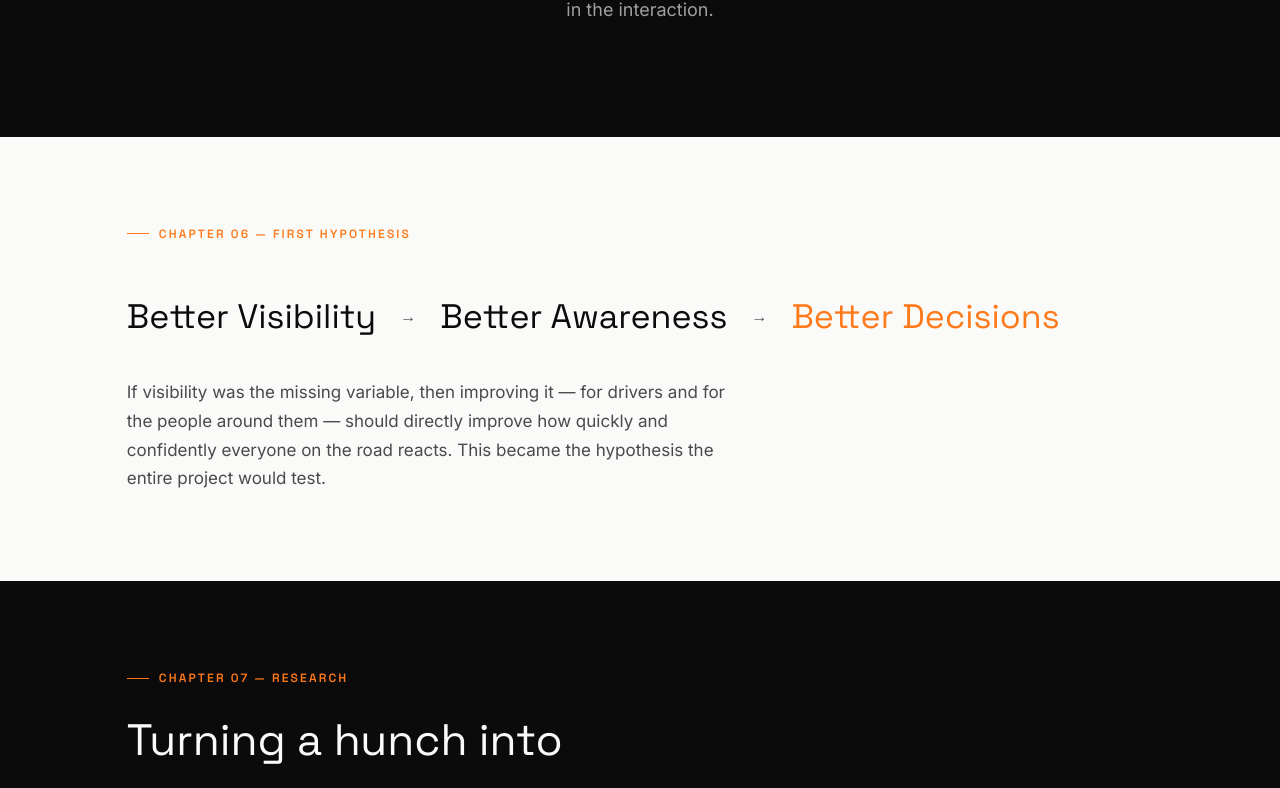
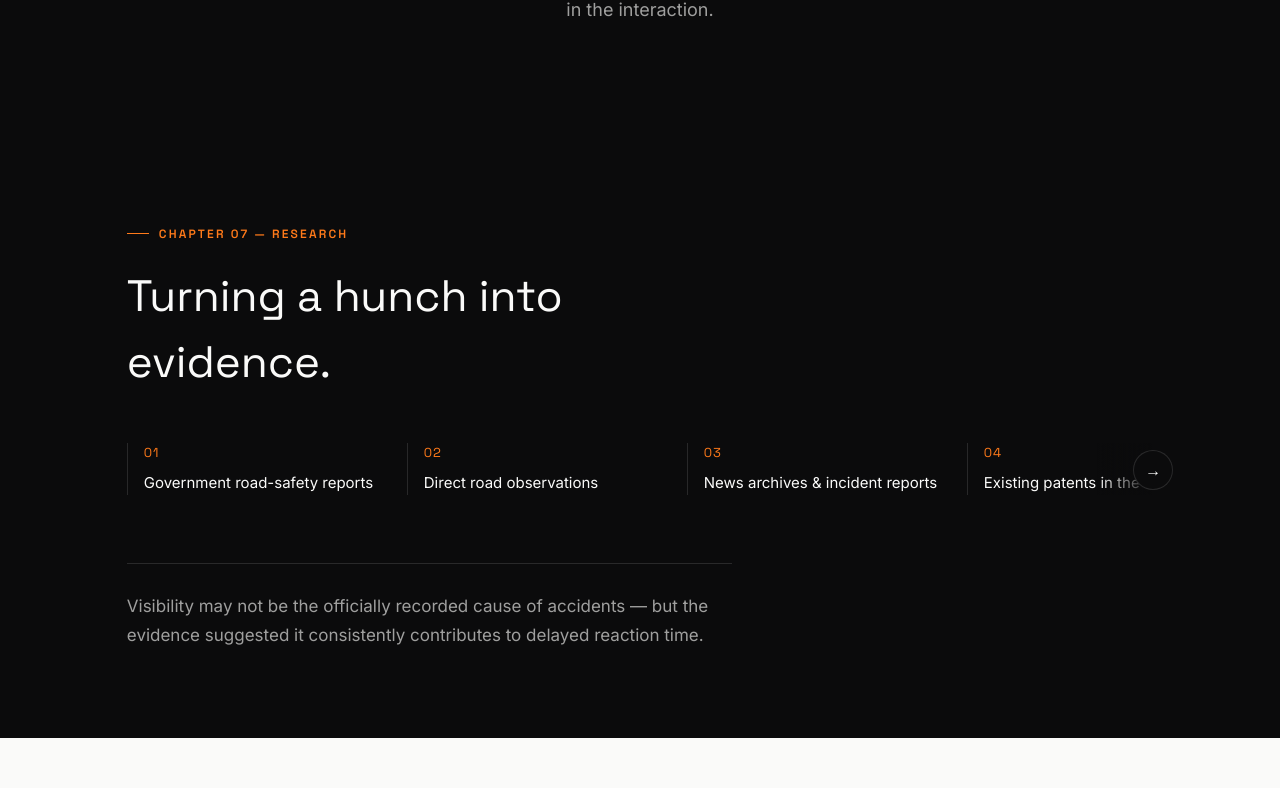
Before and after one commit to Dzignwithmathi/auto-vision-360, a Next.js app in the folder auto-vision-360/: page / in a window 1280 px wide. Shown: the part 10480-11268 px from the top of the page. Built offline with nearby package versions, Linux system fonts and the light colour scheme.

Commit message:
Remove Hypothesis component from page
Removed the Hypothesis component from the page.

```diff
--- a/auto-vision-360/app/page.tsx
+++ b/auto-vision-360/app/page.tsx
@@ -12,7 +12,6 @@ import DataPerspectiveSplit from "@/components/sections/DataPerspectiveSplit";
 import InformationNetwork from "@/components/sections/InformationNetwork";
 import CarsVsAutos from "@/components/sections/CarsVsAutos";
 import VisibilityReveal from "@/components/sections/VisibilityReveal";
-import Hypothesis from "@/components/sections/Hypothesis";
 import ResearchTimeline from "@/components/sections/ResearchTimeline";
 import Interviews from "@/components/sections/Interviews";
 import Findings from "@/components/sections/Findings";
@@ -49,7 +48,6 @@ export default function Home() {
       <InformationNetwork />
       <CarsVsAutos />
       <VisibilityReveal />
-      <Hypothesis />
       <ResearchTimeline />
       <Interviews />
       <Findings />
```
